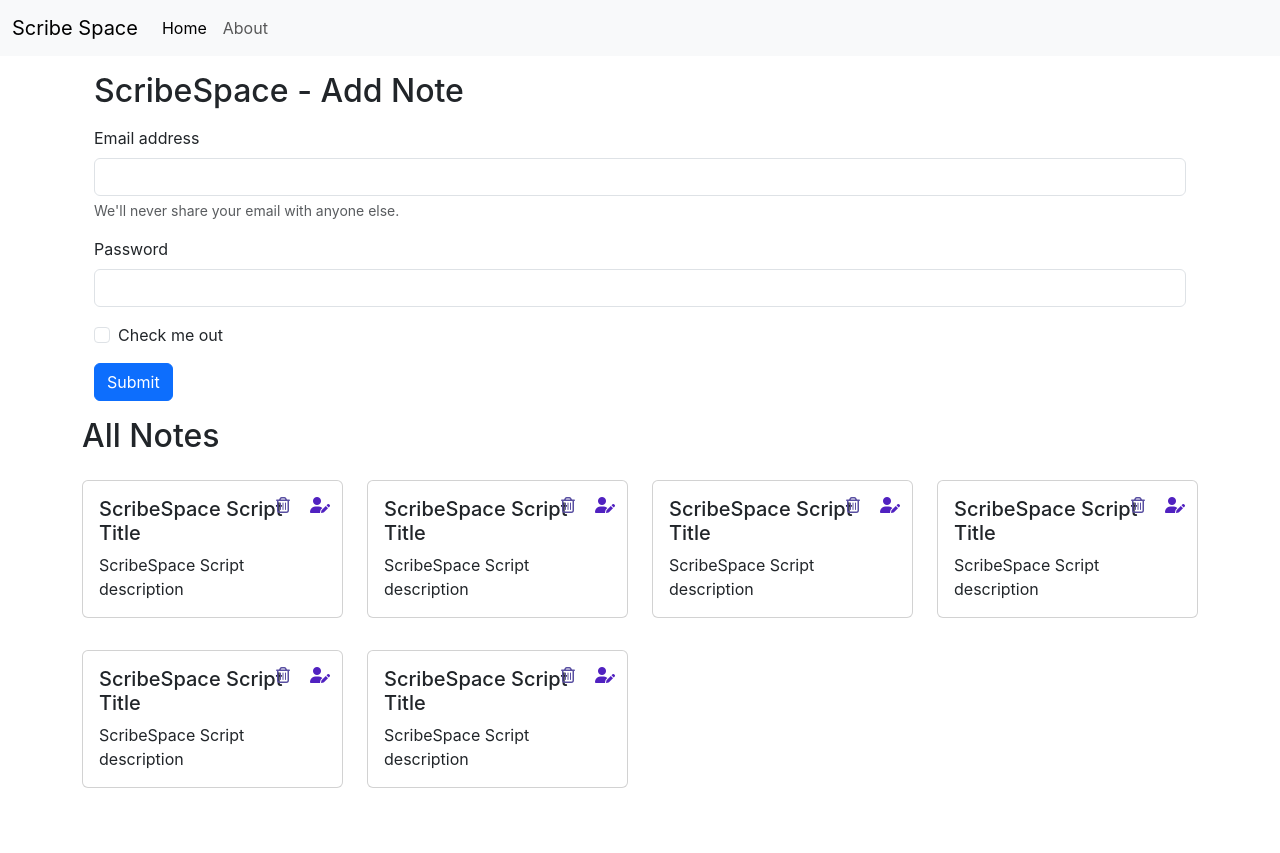
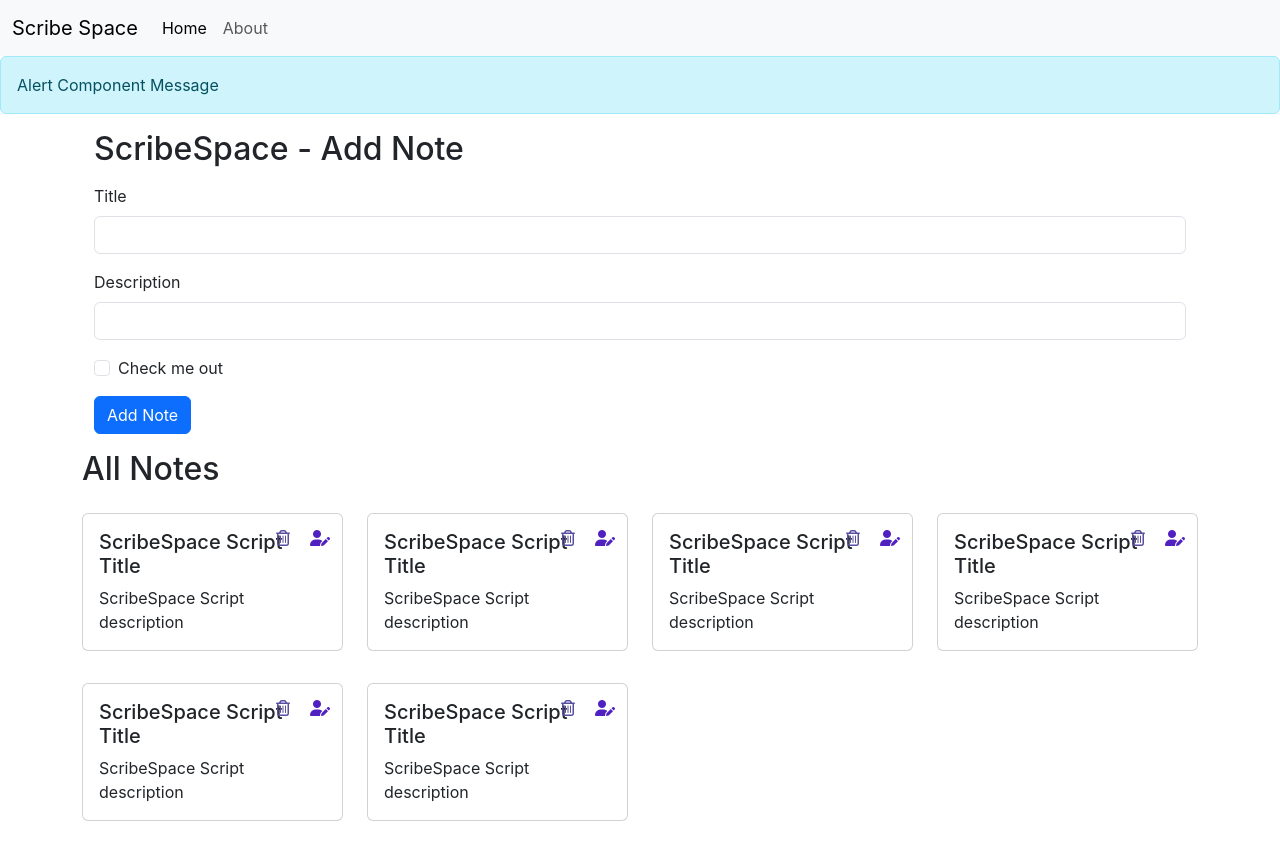
Before and after one commit to tourist03/Scribe-Script, a React (Create React App) app in the folder scribespace/: page / in a window 1280 px wide. Before the commit the page ends 820 px from the top, so only its background shows below. Built offline with nearby package versions, Linux system fonts and the light colour scheme.

Commit message:
Add Note and Delete Note Functionality added to enable the add npte and delete note feature in the client side only for now

```diff
--- a/scribespace/src/App.js
+++ b/scribespace/src/App.js
@@ -4,6 +4,7 @@ import Navbar from "./components/Navbar";
 import Home from "./components/Home";
 import About from "./components/About";
 import NoteState from "./context/notes/NoteState";
+import Alert from "./components/Alert";
 
 function App() {
   return (
@@ -11,6 +12,7 @@ function App() {
       <NoteState>
         <Router>
           <Navbar />
+          <Alert message = "Alert Component Message" />
           <div className="container">
             <Routes>
               <Route exact path="/" element={<Home />} />
--- /dev/null
+++ b/scribespace/src/components/AddNote.js
@@ -0,0 +1,71 @@
+import React, { useContext, useState } from "react";
+import noteContext from "../context/notes/noteContext";
+
+const AddNote = () => {
+  const context = useContext(noteContext);
+  const { notes, addNote } = context;
+
+  const [note, setNote] = useState({ title: "", description: "", tag: "" });
+  const handleClick = (e) => {
+    e.preventDefault();
+    addNote(note.title , note.description , note.tag);
+  };
+  const onChange = (e) => {
+    setNote({ ...note, [e.target.name]: e.target.value });
+  };
+
+  return (
+    <div>
+      <div className="container my-3">
+        <h2>ScribeSpace - Add Note</h2>
+        <form className="my-3">
+          <div className="mb-3">
+            <label htmlFor="title" className="form-label">
+              Title
+            </label>
+            <input
+              type="text"
+              className="form-control"
+              id="title"
+              name="title"
+              aria-describedby="emailHelp"
+              onChange={onChange}
+            />
+            <div id="emailHelp" className="form-text"></div>
+          </div>
+          <div className="mb-3">
+            <label htmlFor="description" className="form-label">
+              Description
+            </label>
+            <input
+              type="text"
+              className="form-control"
+              id="description"
+              name="description"
+              onChange={onChange}
+            />
+          </div>
+          <div className="mb-3 form-check">
+            <input
+              type="checkbox"
+              className="form-check-input"
+              id="exampleCheck1"
+            />
+            <label className="form-check-label" htmlFor="exampleCheck1">
+              Check me out
+            </label>
+          </div>
+          <button
+            type="submit"
+            onClick={handleClick}
+            className="btn btn-primary"
+          >
+            Add Note
+          </button>
+        </form>
+      </div>
+    </div>
+  );
+};
+
+export default AddNote;
--- /dev/null
+++ b/scribespace/src/components/Alert.js
@@ -0,0 +1,13 @@
+import React from "react";
+
+const Alert = (props) => {
+  return (
+    <div>
+      <div className="alert alert-info" role="alert">
+        {props.message}
+      </div>
+    </div>
+  );
+};
+
+export default Alert;
--- a/scribespace/src/components/Home.js
+++ b/scribespace/src/components/Home.js
@@ -1,52 +1,11 @@
 import React from "react";
 import Notes from "./Notes";
+import AddNote from "./AddNote";
 
 const Home = () => {
 
   return (
     <div>
-      <div className="container my-3">
-        <h2>ScribeSpace - Add Note</h2>
-        <form className="my-3">
-          <div className="mb-3">
-            <label htmlFor="exampleInputEmail1" className="form-label">
-              Email address
-            </label>
-            <input
-              type="email"
-              className="form-control"
-              id="exampleInputEmail1"
-              aria-describedby="emailHelp"
-            />
-            <div id="emailHelp" className="form-text">
-              We'll never share your email with anyone else.
-            </div>
-          </div>
-          <div className="mb-3">
-            <label htmlFor="exampleInputPassword1" className="form-label">
-              Password
-            </label>
-            <input
-              type="password"
-              className="form-control"
-              id="exampleInputPassword1"
-            />
-          </div>
-          <div className="mb-3 form-check">
-            <input
-              type="checkbox"
-              className="form-check-input"
-              id="exampleCheck1"
-            />
-            <label className="form-check-label" htmlFor="exampleCheck1">
-              Check me out
-            </label>
-          </div>
-          <button type="submit" className="btn btn-primary">
-            Submit
-          </button>
-        </form>
-      </div>
       <Notes />
     </div>
   );
--- a/scribespace/src/components/NoteItem.js
+++ b/scribespace/src/components/NoteItem.js
@@ -1,6 +1,10 @@
+import { useContext } from "react";
 import React from "react";
+import noteContext from "../context/notes/noteContext";
 
 const NoteItem = (props) => {
+  const context = useContext(noteContext);
+  const { deleteNote } = context;
 
   const { note } = props;
   return (
@@ -10,7 +14,7 @@ const NoteItem = (props) => {
           <div className="position-absolute top-0 end-0 mt-2 me-2">
             <i
               className="fa-duotone fa-regular fa-trash-can my-2 mx-3"
-              style={{ color: "#594fa1" }}
+              style={{ color: "#594fa1" }} onClick={() => {deleteNote(note._id)}}
             ></i>
             <i
               className="fa-duotone fa-solid fa-user-pen mx-1"
--- a/scribespace/src/components/Notes.js
+++ b/scribespace/src/components/Notes.js
@@ -1,17 +1,21 @@
 import React, { useContext } from "react";
 import noteContext from "../context/notes/noteContext";
 import NoteItem from "./NoteItem";
+import AddNote from "./AddNote";
 
 const Notes = () => {
   const context = useContext(noteContext);
-  const { notes, setNotes } = context;
+  const { notes, addNote } = context;
   return (
-    <div className="row my-3">
-      <h2>All Notes</h2>
-      {notes.map((note) => {
-        return <NoteItem key = {note._id} note = {note}/>
-      })}
-    </div>
+    <>
+      <AddNote />
+      <div className="row my-3">
+        <h2>All Notes</h2>
+        {notes.map((note) => {
+          return <NoteItem key={note._id} note={note} />;
+        })}
+      </div>
+    </>
   );
 };
 
--- a/scribespace/src/context/notes/NoteState.js
+++ b/scribespace/src/context/notes/NoteState.js
@@ -54,8 +54,39 @@ const NoteState = (props) => {
   ];
 
   const [notes, setNotes] = useState(UserNotes);
+
+  //Add Note
+  const addNote = (title, description, tag) => {
+    //TODO : API call
+
+    console.log("Adding a new note");
+
+    const note = {
+      _id: "6749750d748af04c92afec02",
+      user: "674828e5d7da933661728f98",
+      title: title,
+      description: description,
+      tag: "",
+      __v: 0,
+    };
+    setNotes(notes.concat(note));
+    // setNotes([...notes , note]);
+  };
+
+  //Delete Note
+  const deleteNote = (_id) => {
+    console.log("Note Deleting with ID :" + _id);
+    const newNote = notes.filter((note) => {
+      return note._id !== _id;
+    });
+    setNotes(newNote);
+  };
+
+  //Edit Note
+  const editNote = () => {};
+
   return (
-    <NoteContext.Provider value={{ notes, setNotes }}>
+    <NoteContext.Provider value={{ notes, addNote, deleteNote, editNote }}>
       {props.children}
     </NoteContext.Provider>
   );
```
